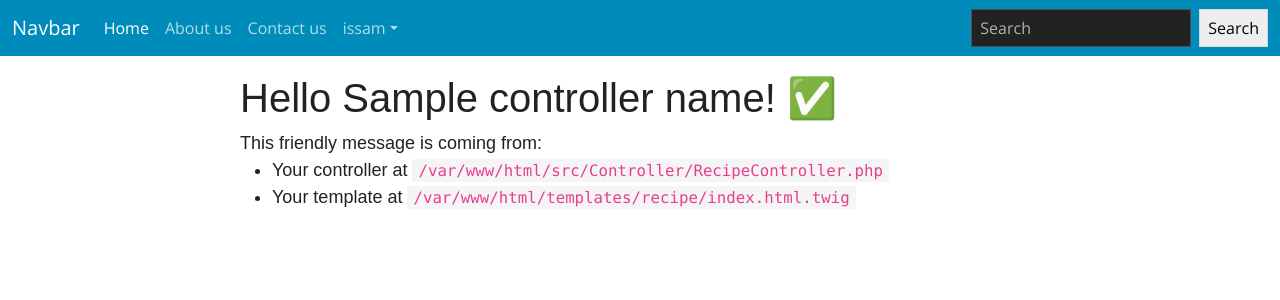
After one commit to issamkhadiri1989/nginx_symfony_project, a Symfony app: template templates/recipe/index.html.twig in a window 1280 px wide. The commit adds this page. Shown: the top 300 px of the page. Run offline with Twig, Linux system fonts and the light colour scheme; the template is opened without the code that fills it: most values are stand-ins (such as "Sample title", 1, 10 or a date in 2020); style sheets or scripts are compiled from the project's sources; some libraries are stand-ins or nearby versions.

Commit message:
include parial templates using controller Twig function

```diff
--- a/templates/page/about.html.twig
+++ b/templates/page/about.html.twig
@@ -1,4 +1,9 @@
 {% extends 'layout.html.twig' %}
 {% block content %}
+
+    {{ render(controller('App\\Controller\\RecipeController::lastRecipes', {
+        max: 8
+    }))}}
+
 <p class="lead">This is the <strong>about us</strong> page </p>
 {% endblock content %}
--- /dev/null
+++ b/templates/recipe/_last_recipes.html.twig
@@ -0,0 +1 @@
+<h1>This is a sample</h1>
--- /dev/null
+++ b/templates/recipe/index.html.twig
@@ -0,0 +1,20 @@
+{% extends 'base.html.twig' %}
+
+{% block title %}Hello RecipeController!{% endblock %}
+
+{% block body %}
+<style>
+    .example-wrapper { margin: 1em auto; max-width: 800px; width: 95%; font: 18px/1.5 sans-serif; }
+    .example-wrapper code { background: #F5F5F5; padding: 2px 6px; }
+</style>
+
+<div class="example-wrapper">
+    <h1>Hello {{ controller_name }}! ✅</h1>
+
+    This friendly message is coming from:
+    <ul>
+        <li>Your controller at <code>/var/www/html/src/Controller/RecipeController.php</code></li>
+        <li>Your template at <code>/var/www/html/templates/recipe/index.html.twig</code></li>
+    </ul>
+</div>
+{% endblock %}
```
Also changed, not shown: src/Controller/RecipeController.php (added, +28 -0 lines).
